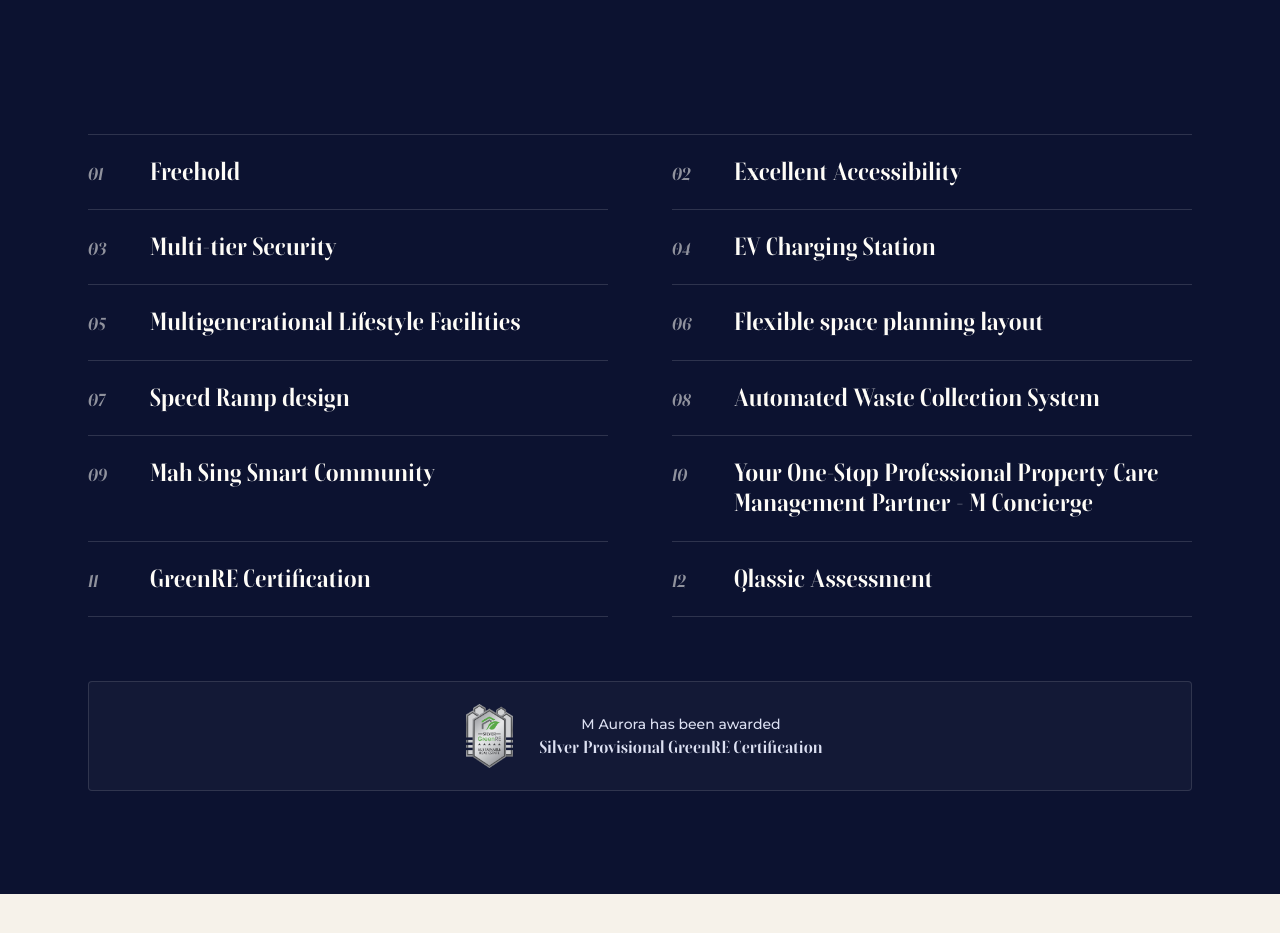
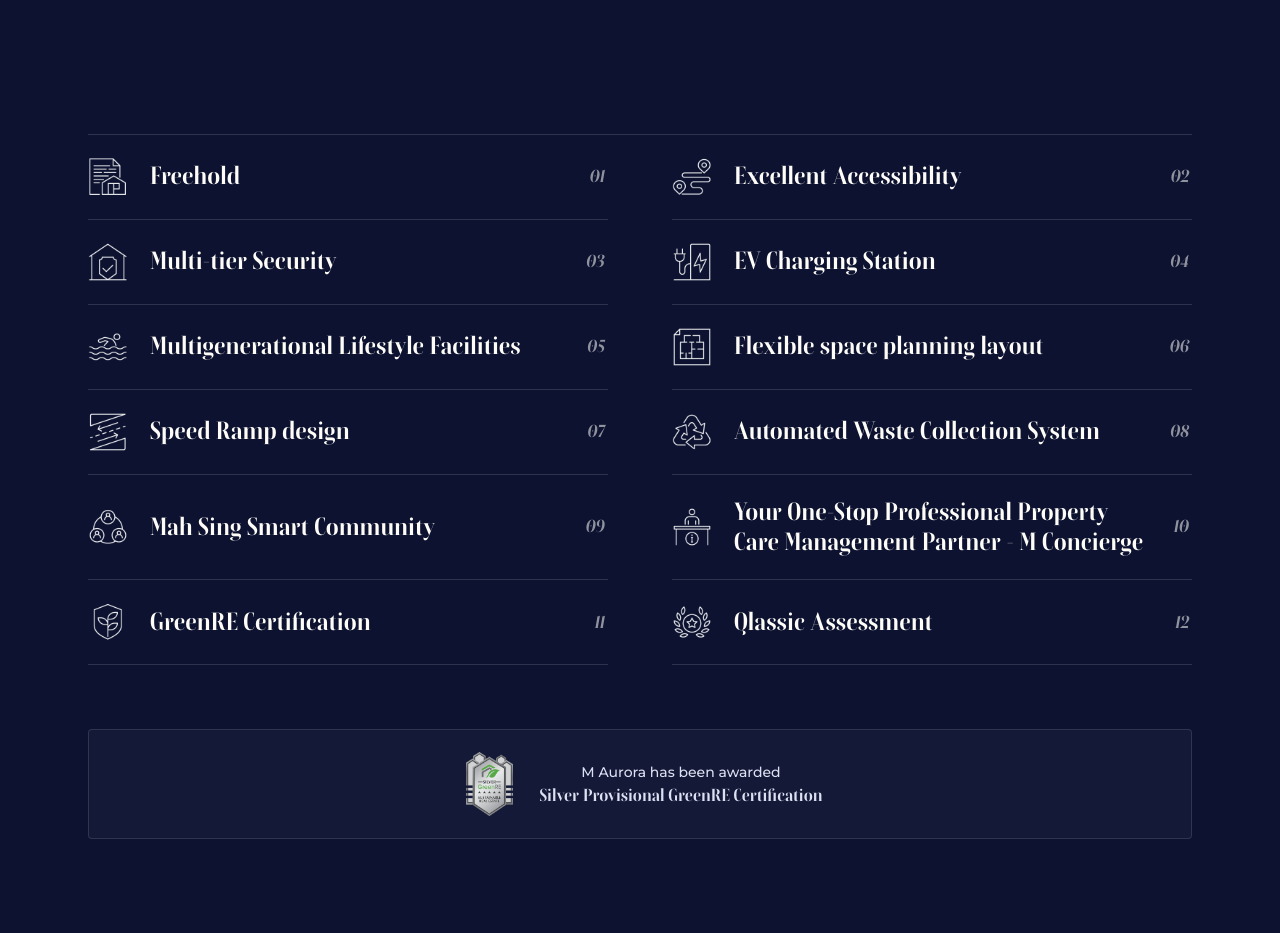
Before and after one commit to Analytics-Z21/m-aurora, a plain HTML site: page index.html in a window 1280 px wide. Shown: the part 5004-5937 px from the top of the page. Drawn offline with Linux system fonts and the light colour scheme.

Commit message:
R4 premium: client USP icons on the twelve reasons (white); M Aurora never splits in a heading
- Each reason leads with the client's own line icon (same mapping as the dawn
  grid), turned white with a CSS filter on the existing transparent PNGs;
  the number moves to the right edge
- Non-breaking space in "M Aurora" in the three headings that carry it, so
  the closing form reads "M Aurora Today!" on one line at every width

```diff
--- a/index.html
+++ b/index.html
@@ -1523,6 +1523,13 @@
 #layouts .cp-opt-d{color:var(--ink-m)}
 #layouts .cp-opt:hover,#layouts .cp-opt[aria-selected="true"]{background:rgba(21,27,59,.05);border-color:rgba(21,27,59,.22)}
 #layouts .cprice .cp-pick-t span{color:inherit}
+/* twelve reasons with the client's own icons (Justin 2026-10-07: "add the icon ... make the icon white"):
+   icon leads, the number moves to the right edge. The PNGs are teal line art on transparency, so the
+   filter turns the strokes white without new files. */
+.usp-list li{grid-template-columns:44px 1fr auto;align-items:center;gap:18px}
+.usp-ic{width:40px;height:40px;object-fit:contain;filter:brightness(0) invert(1);opacity:.94}
+.usp-list .n{justify-self:end;padding:0 3px 0 8px}
+@media(max-width:599px){.usp-list li{grid-template-columns:36px 1fr auto;gap:14px}.usp-ic{width:34px;height:34px}}
 </style>
 </head>
 <body>
@@ -1785,7 +1792,7 @@
   <div class="wrap">
     <div class="sec-head rv">
       <span class="eyebrow">A New Dawn Awaits</span>
-      <h2>Welcome to M Aurora &ndash; A New Freehold Serviced Apartment in <span class="em">Old Klang Road</span></h2>
+      <h2>Welcome to M&nbsp;Aurora &ndash; A New Freehold Serviced Apartment in <span class="em">Old Klang Road</span></h2>
       <h3 class="dawn-sub">The New Heights of Living at Old Klang Road</h3>
     </div>
   </div>
@@ -1818,18 +1825,18 @@
     </div>
     <h3 class="sr-only">Key features of M Aurora</h3>
     <ol class="usp-list rv" data-stagger>
-      <li><span class="n">01</span><h4>Freehold</h4></li>
-      <li><span class="n">02</span><h4>Excellent Accessibility</h4></li>
-      <li><span class="n">03</span><h4>Multi-tier Security</h4></li>
-      <li><span class="n">04</span><h4>EV Charging Station</h4></li>
-      <li><span class="n">05</span><h4>Multigenerational Lifestyle Facilities</h4></li>
-      <li><span class="n">06</span><h4>Flexible space planning layout</h4></li>
-      <li><span class="n">07</span><h4>Speed Ramp design</h4></li>
-      <li><span class="n">08</span><h4>Automated Waste Collection System</h4></li>
-      <li><span class="n">09</span><h4>Mah Sing Smart Community</h4></li>
-      <li><span class="n">10</span><h4>Your One-Stop Professional Property Care Management Partner - M Concierge</h4></li>
-      <li><span class="n">11</span><h4>GreenRE Certification</h4></li>
-      <li><span class="n">12</span><h4>Qlassic Assessment</h4></li>
+      <li><img class="usp-ic" width="110" height="110" loading="lazy" decoding="async" src="_usp-1.png" alt=""><h4>Freehold</h4><span class="n">01</span></li>
+      <li><img class="usp-ic" width="110" height="110" loading="lazy" decoding="async" src="_usp-5.png" alt=""><h4>Excellent Accessibility</h4><span class="n">02</span></li>
+      <li><img class="usp-ic" width="110" height="110" loading="lazy" decoding="async" src="_usp-9.png" alt=""><h4>Multi-tier Security</h4><span class="n">03</span></li>
+      <li><img class="usp-ic" width="110" height="110" loading="lazy" decoding="async" src="_usp-2.png" alt=""><h4>EV Charging Station</h4><span class="n">04</span></li>
+      <li><img class="usp-ic" width="110" height="110" loading="lazy" decoding="async" src="_usp-6.png" alt=""><h4>Multigenerational Lifestyle Facilities</h4><span class="n">05</span></li>
+      <li><img class="usp-ic" width="110" height="110" loading="lazy" decoding="async" src="_usp-10.png" alt=""><h4>Flexible space planning layout</h4><span class="n">06</span></li>
+      <li><img class="usp-ic" width="110" height="110" loading="lazy" decoding="async" src="_usp-3.png" alt=""><h4>Speed Ramp design</h4><span class="n">07</span></li>
+      <li><img class="usp-ic" width="110" height="110" loading="lazy" decoding="async" src="_usp-7.png" alt=""><h4>Automated Waste Collection System</h4><span class="n">08</span></li>
+      <li><img class="usp-ic" width="110" height="110" loading="lazy" decoding="async" src="_usp-11.png" alt=""><h4>Mah Sing Smart Community</h4><span class="n">09</span></li>
+      <li><img class="usp-ic" width="110" height="110" loading="lazy" decoding="async" src="_usp-4.png" alt=""><h4>Your One-Stop Professional Property Care Management Partner - M Concierge</h4><span class="n">10</span></li>
+      <li><img class="usp-ic" width="110" height="110" loading="lazy" decoding="async" src="_usp-8.png" alt=""><h4>GreenRE Certification</h4><span class="n">11</span></li>
+      <li><img class="usp-ic" width="110" height="110" loading="lazy" decoding="async" src="_usp-12.png" alt=""><h4>Qlassic Assessment</h4><span class="n">12</span></li>
     </ol>
     <div class="award rv">
       <img width="300" height="401" loading="lazy" decoding="async" src="_greenre.png" alt="GreenRE">
@@ -2008,7 +2015,7 @@
   <div class="wrap">
     <div class="sec-head center rv">
       <span class="eyebrow">Good to know</span>
-      <h2>M Aurora, <span class="em">answered</span></h2>
+      <h2>M&nbsp;Aurora, <span class="em">answered</span></h2>
     </div>
     <div class="faq rv" id="faqList">
       <div class="faq-item">
@@ -2049,7 +2056,7 @@
     <div class="visit rv">
       <div class="visit-l">
         <span class="eyebrow">Now open for sale</span>
-        <h2>Own Your Ideal Home at <span class="em">M Aurora</span> Today!</h2>
+        <h2>Own Your Ideal Home at <span class="em">M&nbsp;Aurora</span> Today!</h2>
         <p class="copy">M Aurora is now open for sale, with prices starting from RM339,000*. With built-up sizes from 556 to 1,019 sq ft* and layouts ranging from 1+1 to 4-bedroom configurations, there is truly something for every lifestyle and life stage.</p>
         <div class="more-wrap" data-collapsed="true">
           <div class="more-body">
```
